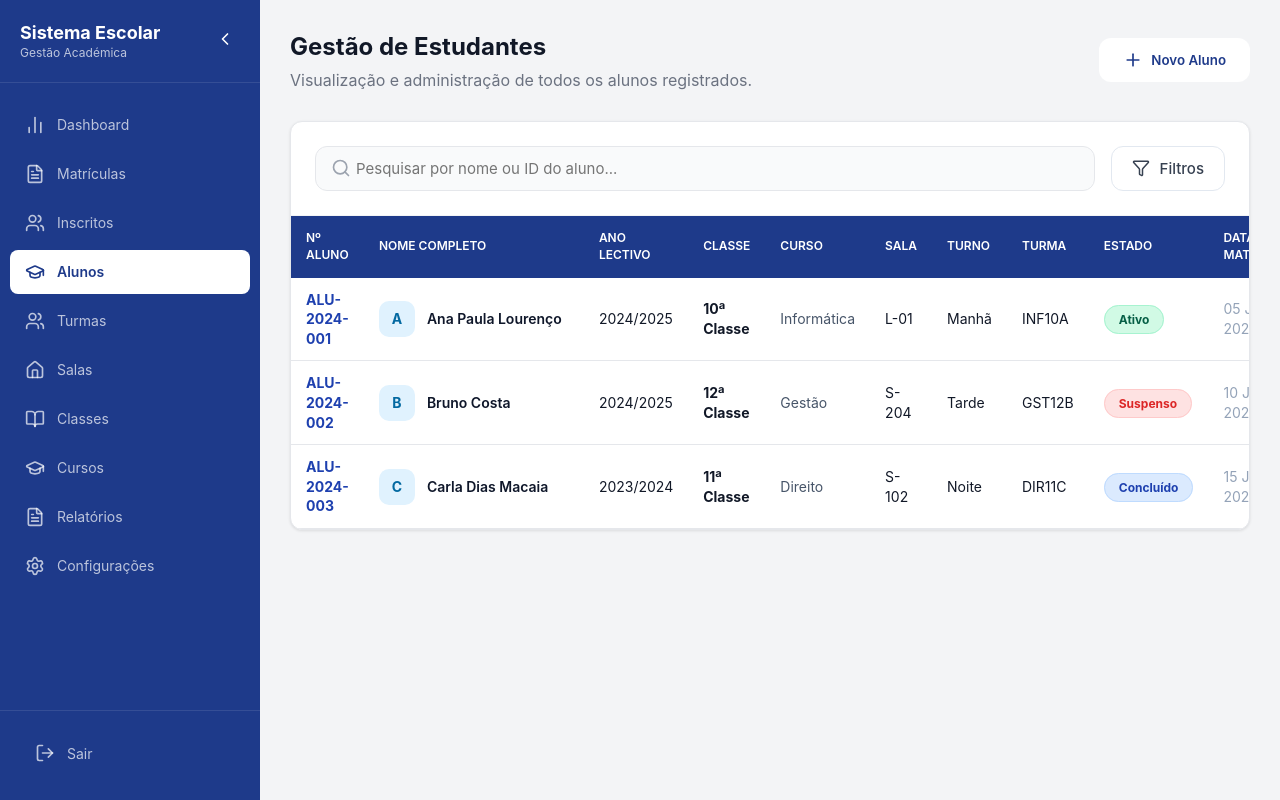
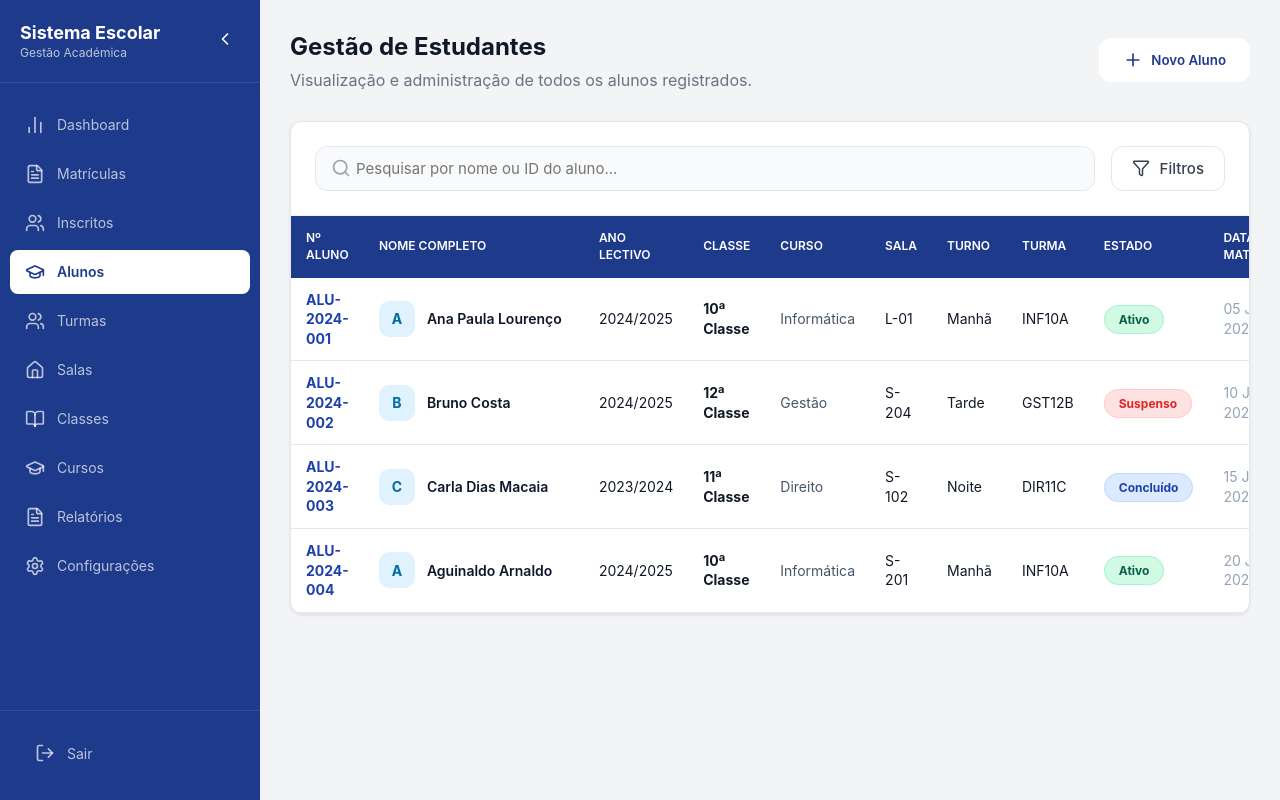
Before and after one commit to aguinaldoarnaldo/Projeto_fim_curso, a React (Vite) app in the folder frontend/: page /alunos in a window 1280 px wide. Built offline with nearby package versions, Linux system fonts and the light colour scheme.

Commit message:
feat: implement student management page with student listing, search, and filtering capabilities.

```diff
--- a/frontend/src/pages/Alunos/Alunos.jsx
+++ b/frontend/src/pages/Alunos/Alunos.jsx
@@ -103,6 +103,28 @@ const Alunos = () => {
                 obs: 'Graduada com distinção.'
             }
         },
+        {
+            id: 'ALU-2024-004',
+            nome: 'Aguinaldo Arnaldo',
+            anoLectivo: '2024/2025',
+            classe: '10ª Classe',
+            curso: 'Informática',
+            sala: 'S-201',
+            turno: 'Manhã',
+            turma: 'INF10A',
+            status: 'Ativo',
+            dataMatricula: '20 Jan 2024',
+            detalhes: {
+                nif: 'D00123456',
+                nascimento: '07/07/2005',
+                encarregado: 'Julia Maria',
+                telefone: '+244 922 666 777',
+                email: 'aguinaldoarnaldo5@gmail.com',
+                endereco: 'Mombamba, Luanda',
+                bi: '001234567LA022',
+                obs: 'Regularização de mensalidade pendente.'
+            }
+        }
     ];
 
     const handleFilterChange = (e) => {
```
